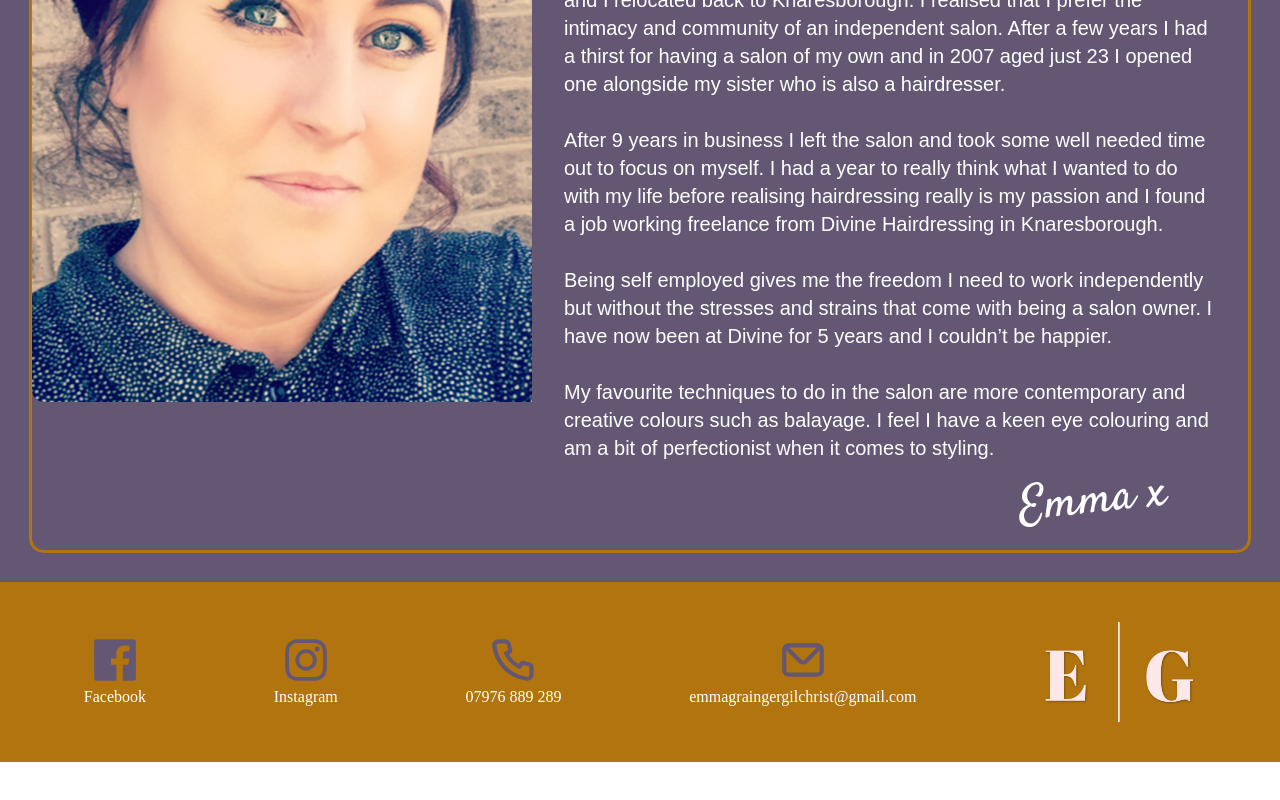
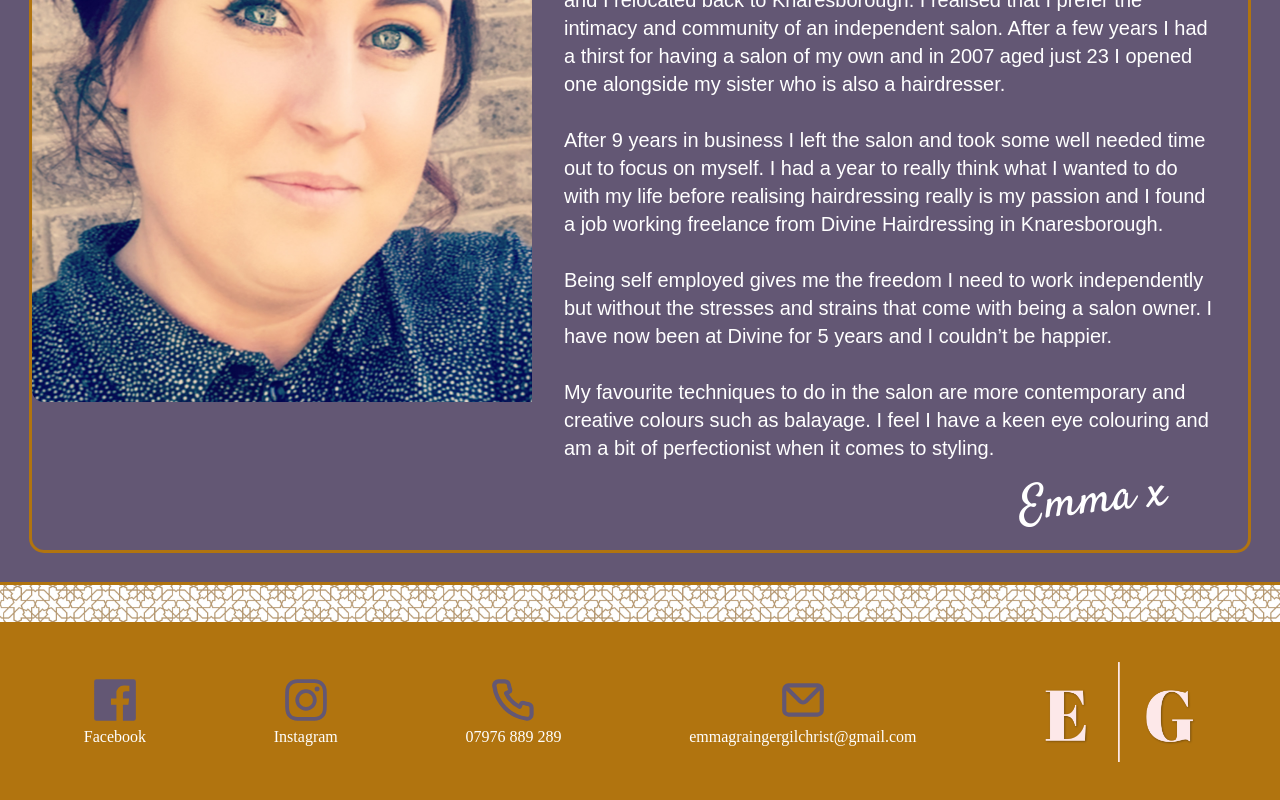
Before and after one commit to joeygil/emma-grainger-hair, a React (Vite) app: page / in a window 1280 px wide. Shown: the part 2124-2924 px from the top of the page. Before the commit the page ends 2886 px from the top, so only its background shows below. Built offline with nearby package versions, Linux system fonts and the light colour scheme; a web font is replaced by a local one.

Commit message:
footer margin

```diff
--- a/src/components/Footer.jsx
+++ b/src/components/Footer.jsx
@@ -8,7 +8,7 @@ import { UilPhone } from "@iconscout/react-unicons";
 const Footer = () => {
   return (
     <>
-      <div className="w-screen h-[180px] bg-[#B1740F]">
+      <div className="w-screen h-[180px] bg-[#B1740F] mt-10">
         <div className="flex justify-around items-center h-full px-5">
           <motion.a
             href="https://www.facebook.com/emmaatdivine"
```
